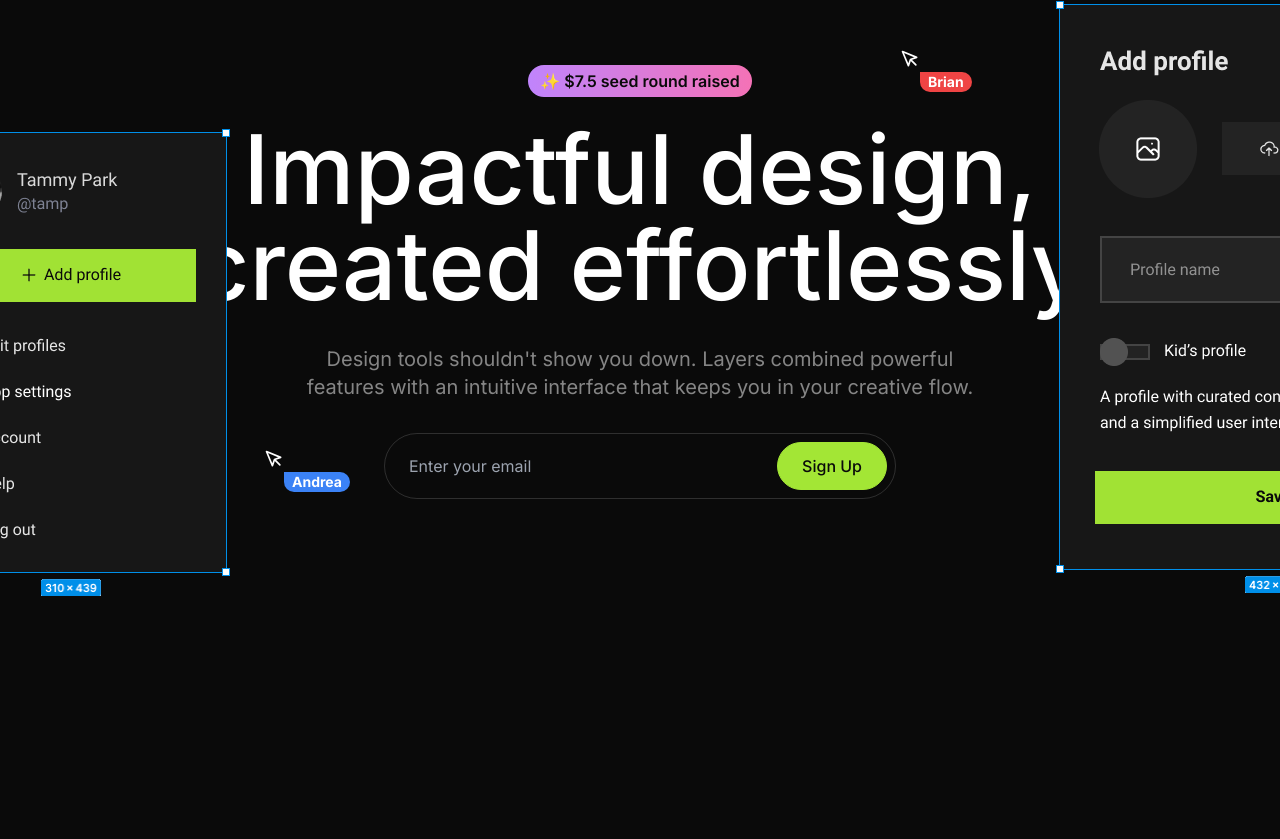
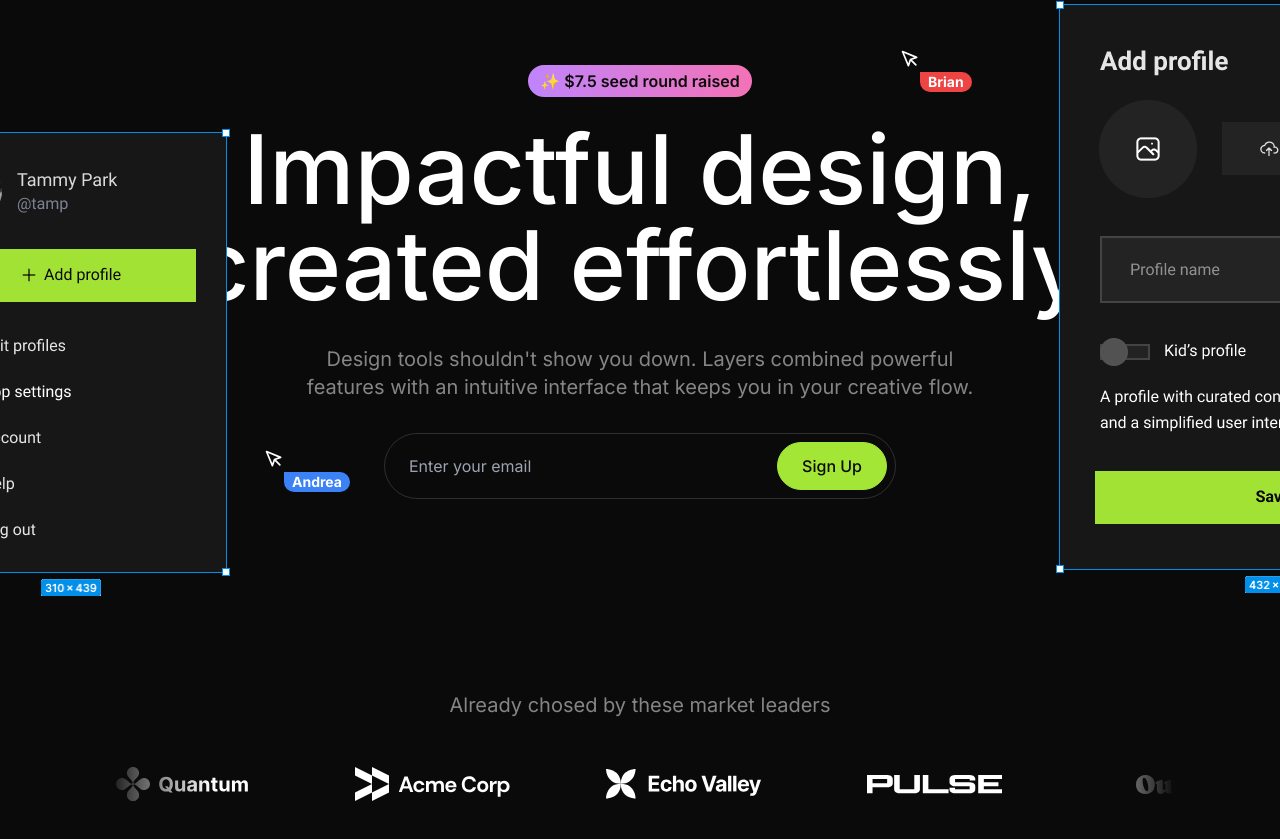
Before and after one commit to SagarKeshvala/one-landing-page, a Next.js app: page / in a window 1280 px wide. Shown: the part 161-1000 px from the top of the page. Before the commit the page ends 800 px from the top, so only its background shows below. Built offline with nearby package versions, Linux system fonts and the light colour scheme.

Commit message:
added Logos section

```diff
--- a/src/app/page.tsx
+++ b/src/app/page.tsx
@@ -1,4 +1,5 @@
 import Hero from "@/sections/Hero";
+import LogoTicker from "@/sections/LogoTicker";
 import Navbar from "@/sections/Navbar";
 
 export default function Home() {
@@ -6,6 +7,7 @@
 		<>
 			<Navbar />
 			<Hero />
+			<LogoTicker />
 		</>
 	);
 }
--- a/src/sections/LogoTicker.tsx
+++ b/src/sections/LogoTicker.tsx
@@ -6,6 +6,7 @@
 import apexLogo from "@/assets/images/apex.svg";
 import celestialLogo from "@/assets/images/celestial.svg";
 import twiceLogo from "@/assets/images/twice.svg";
+import Image from "next/image";
 
 const logos = [
 	{ name: "Quantum", image: quantumLogo },
@@ -19,5 +20,20 @@
 ];
 
 export default function LogoTicker() {
-    return <div>Logo Ticker</div>;
+	return (
+		<section className="py-24 overflow-x-clip">
+			<div className="container">
+				<h3 className="text-center text-white/50 text-xl">
+					Already chosed by these market leaders
+				</h3>
+				<div className="overflow-hidden mt-12 [mask-image:linear-gradient(to_right,transparent,black_10%,black_90%,transparent)] [-webkit-mask-image:linear-gradient(to_right,transparent,black_10%,black_90%,transparent)]">
+					<div className="flex gap-24 pr-24">
+						{logos.map((logo) => (
+							<Image src={logo.image} key={logo.name} alt={logo.name} />
+						))}
+					</div>
+				</div>
+			</div>
+		</section>
+	);
 }
```
Lines whose indentation alone changed are shown as unchanged.
